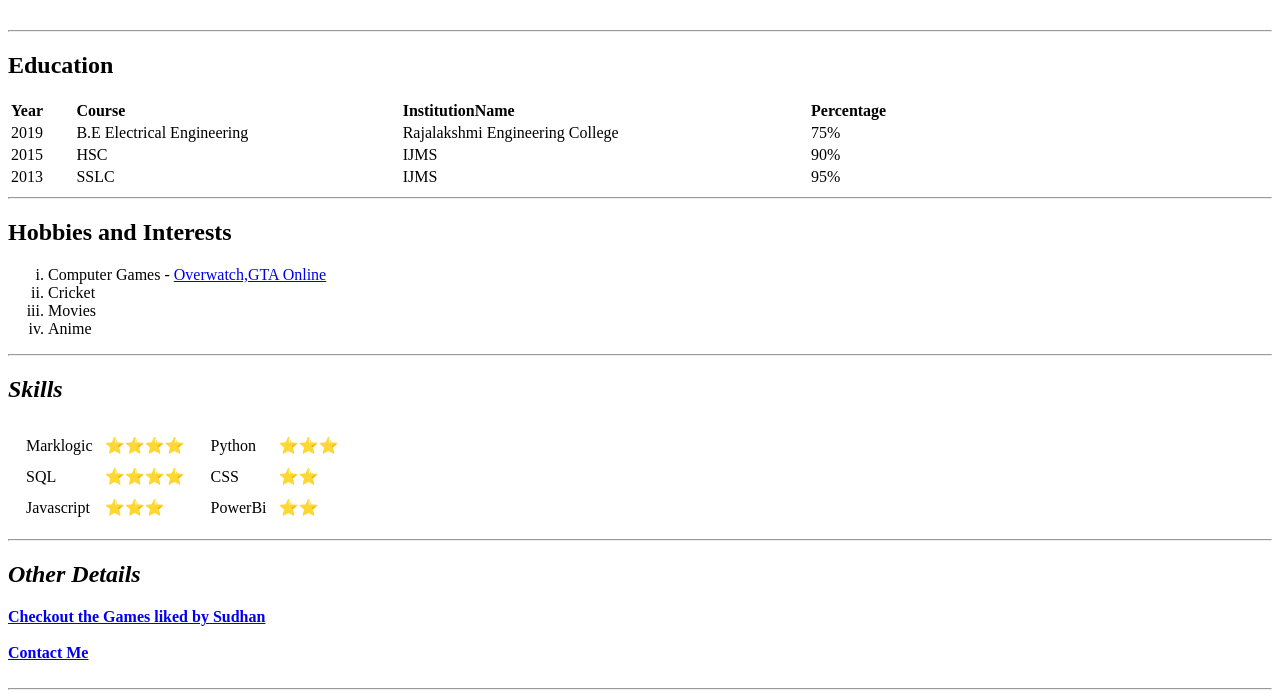
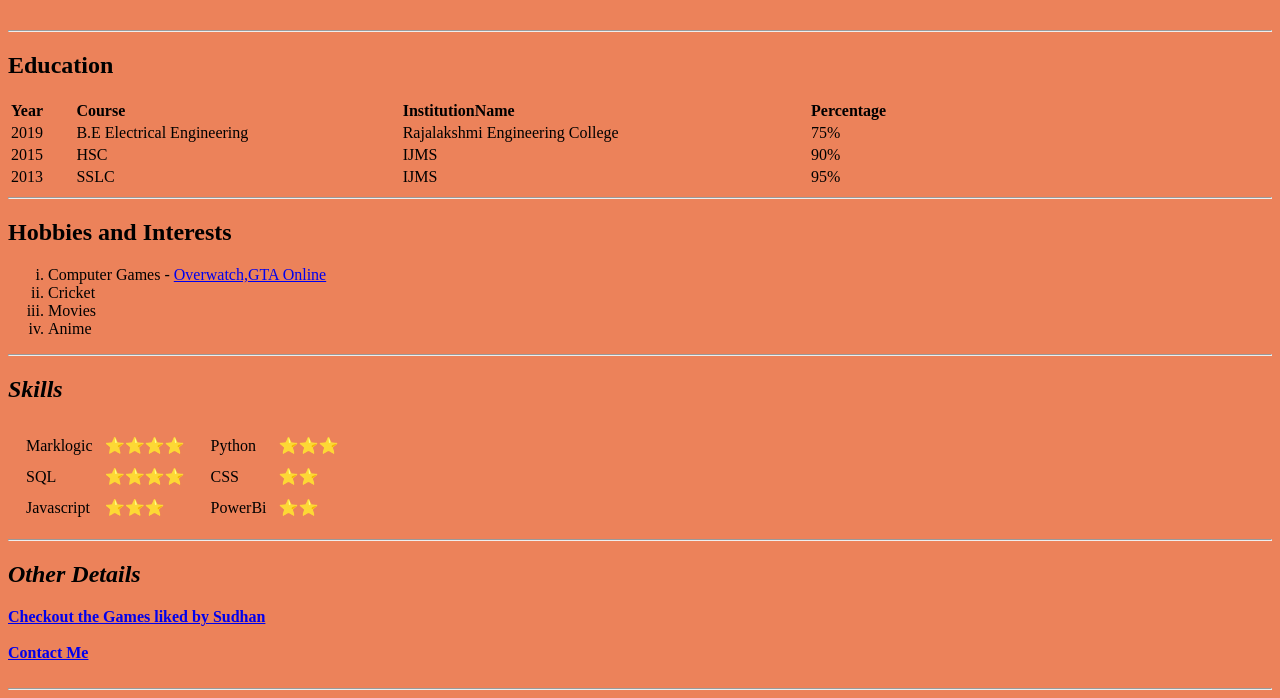
Before and after one commit to sudharsananb/HTML, a plain HTML site: page index.html in a window 1280 px wide. Shown: the part 182-880 px from the top of the page. Drawn offline with Linux system fonts and the light colour scheme.

Commit message:
Updated the profile picture and modified the content

```diff
--- a/index.html
+++ b/index.html
@@ -15,7 +15,7 @@
         }
     </style>
   </head>
-  <body>
+  <body style="background-color: #EC825A">
     <table cellspacing = "20">
       <td><img src="Images/sudhan.png" alt="Sudhan's Profile Picture" width="150" height="150"></td>
       <td>
```
Also changed, not shown: 1 other file.
